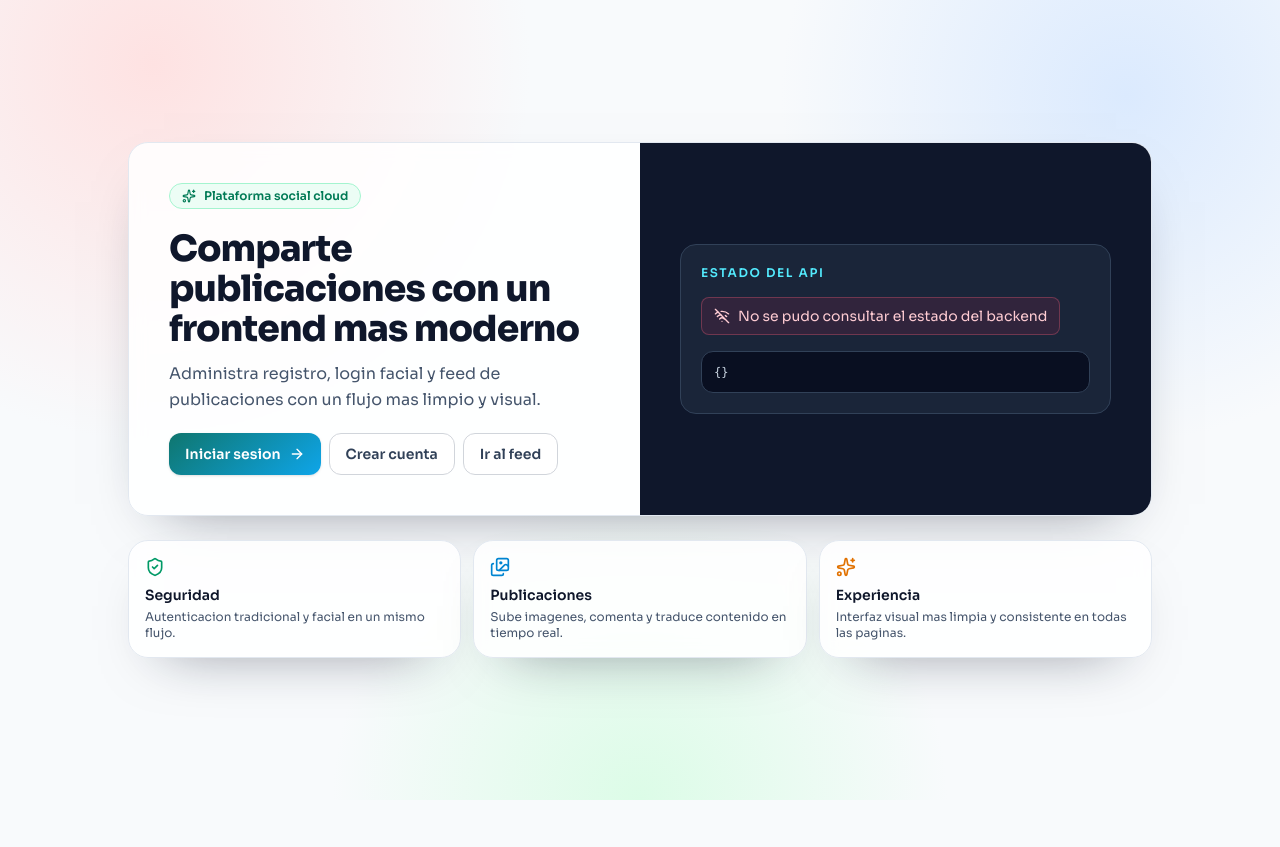
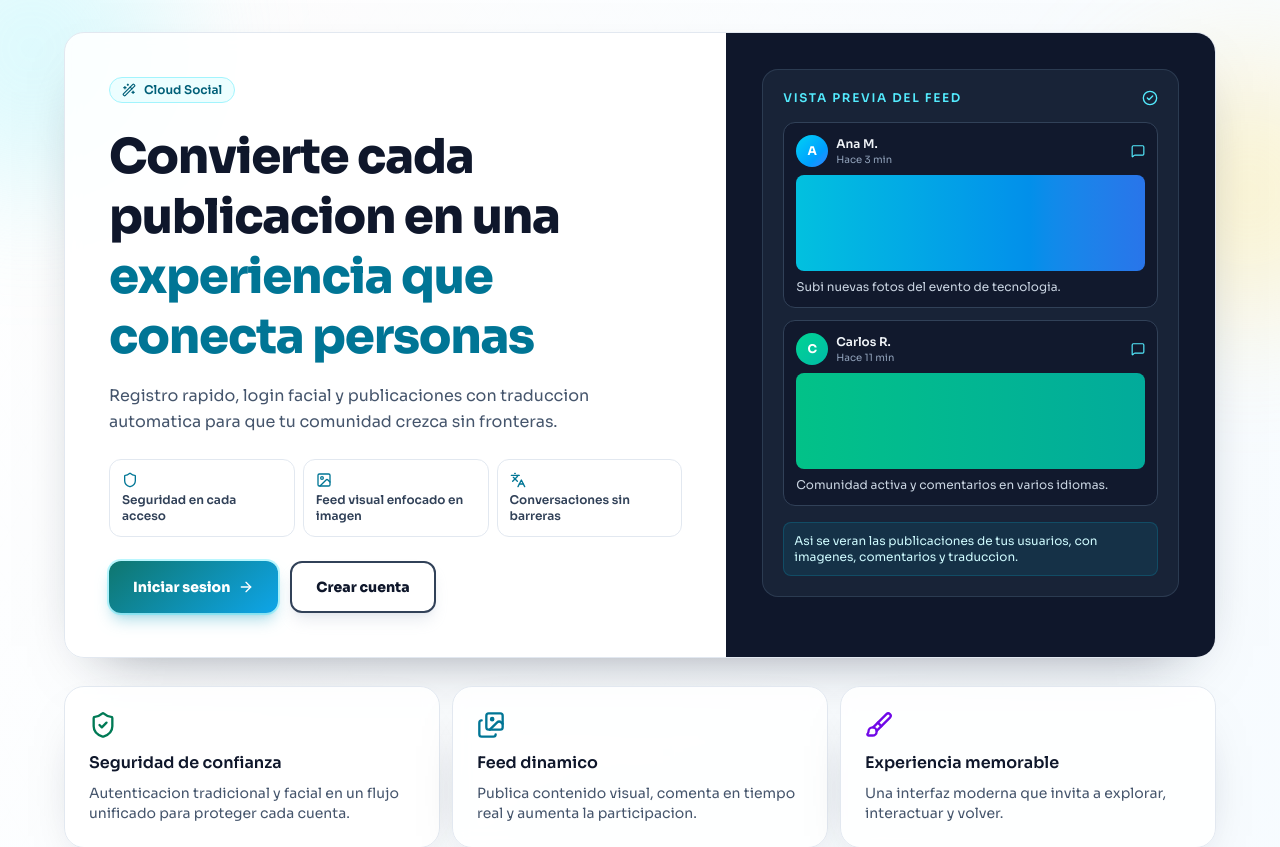
Before and after one commit to Ggi0/SEMINARIO1_A_1S2026_G8, a React app in the folder Proyecto/frontend/: page / in a window 1280 px wide. Shown: the top 847 px of the page. Before the commit the page ends 800 px from the top, so only its background shows below. Built offline with nearby package versions, Linux system fonts and the light colour scheme; no server answers; the HTML template or start-up script is replaced by a standard one.

Commit message:
Vista principal

```diff
--- a/Proyecto/frontend/src/index.css
+++ b/Proyecto/frontend/src/index.css
@@ -15,9 +15,12 @@ body {
 	font-family: "Sora", "Segoe UI", sans-serif;
 	color: #111827;
 	background:
-		radial-gradient(circle at 12% 8%, #fee2e2 0%, transparent 28%),
-		radial-gradient(circle at 88% 12%, #dbeafe 0%, transparent 26%),
-		radial-gradient(circle at 50% 100%, #dcfce7 0%, transparent 30%),
+		linear-gradient(120deg, rgba(255, 255, 255, 0.92), rgba(246, 251, 255, 0.98)),
+		repeating-linear-gradient(60deg, rgba(15, 23, 42, 0.028) 0 1px, transparent 1px 28px),
+		repeating-linear-gradient(-60deg, rgba(15, 23, 42, 0.028) 0 1px, transparent 1px 28px),
+		radial-gradient(circle at 18% 12%, #fee2e2 0%, transparent 22%),
+		radial-gradient(circle at 84% 10%, #dbeafe 0%, transparent 22%),
+		radial-gradient(circle at 50% 96%, #dcfce7 0%, transparent 24%),
 		#f8fafc;
 }
 
@@ -51,12 +54,14 @@ body {
 }
 
 .btn-muted {
-	border: 1px solid #d1d5db;
+	border: 1px solid #94a3b8;
 	background: #ffffff;
+	color: #0f172a;
 }
 
 .btn-muted:hover {
-	background: #f8fafc;
+	background: #f1f5f9;
+	border-color: #64748b;
 }
 
 .input-modern {
--- a/Proyecto/frontend/src/pages/home.jsx
+++ b/Proyecto/frontend/src/pages/home.jsx
@@ -1,103 +1,158 @@
-import { useEffect, useState } from "react";
 import { Link } from "react-router-dom";
-import { Sparkles, ShieldCheck, Images, ArrowRight, Wifi, WifiOff } from "lucide-react";
-import { getApiStatus } from "../services/api_servicio";
+import {
+  Sparkles,
+  ShieldCheck,
+  Images,
+  ArrowRight,
+  Users,
+  WandSparkles,
+  Languages,
+  Shield,
+  Image as ImageIcon,
+  MessageSquare,
+  CircleCheck,
+  Brush,
+} from "lucide-react";
 
 function Home() {
-  const [data, setData] = useState(null);
-  const [error, setError] = useState("");
-
-  useEffect(() => {
-    getApiStatus()
-      .then(setData)
-      .catch(() => setError("No se pudo consultar el estado del backend"));
-  }, []);
+  const feedDemo = [
+    {
+      usuario: "Ana M.",
+      tiempo: "Hace 3 min",
+      texto: "Subi nuevas fotos del evento de tecnologia.",
+      color: "from-cyan-400 to-blue-500",
+    },
+    {
+      usuario: "Carlos R.",
+      tiempo: "Hace 11 min",
+      texto: "Comunidad activa y comentarios en varios idiomas.",
+      color: "from-emerald-400 to-teal-500",
+    },
+  ];
 
   return (
-    <div className="page-wrap flex items-center justify-center">
-      <div className="w-full max-w-5xl space-y-6">
+    <div className="page-wrap relative flex items-center justify-center overflow-hidden">
+      <div className="pointer-events-none absolute -left-28 -top-24 h-72 w-72 rounded-full bg-cyan-200/35 blur-3xl" />
+      <div className="pointer-events-none absolute -right-24 top-16 h-64 w-64 rounded-full bg-amber-200/35 blur-3xl" />
+      <div className="pointer-events-none absolute bottom-8 left-1/2 h-56 w-56 -translate-x-1/2 rounded-full bg-emerald-200/30 blur-3xl" />
+
+      <div className="relative w-full max-w-6xl space-y-7">
         <section className="glass-card overflow-hidden">
-          <div className="grid gap-0 md:grid-cols-2">
-            <div className="space-y-5 p-8 md:p-10">
-              <span className="inline-flex items-center gap-2 rounded-full border border-emerald-200 bg-emerald-50 px-3 py-1 text-xs font-semibold text-emerald-700">
-                <Sparkles className="h-3.5 w-3.5" />
-                Plataforma social cloud
+          <div className="grid gap-0 lg:grid-cols-[1.15fr_0.85fr]">
+            <div className="space-y-6 p-8 md:p-11">
+              <span className="inline-flex items-center gap-2 rounded-full border border-cyan-200 bg-cyan-50 px-3 py-1 text-xs font-semibold text-cyan-800">
+                <WandSparkles className="h-3.5 w-3.5" />
+                Cloud Social
               </span>
 
-              <div className="space-y-3">
-                <h1 className="text-3xl font-extrabold tracking-tight text-slate-900 md:text-4xl">
-                  Comparte publicaciones con un frontend mas moderno
+              <div className="space-y-4">
+                <h1 className="text-3xl font-extrabold leading-tight tracking-tight text-slate-900 md:text-5xl">
+                  Convierte cada publicacion en una
+                  <span className="block text-cyan-700">
+                    experiencia que conecta personas
+                  </span>
                 </h1>
-                <p className="text-sm leading-relaxed text-slate-600 md:text-base">
-                  Administra registro, login facial y feed de publicaciones con un flujo mas limpio y visual.
+                <p className="max-w-xl text-sm leading-relaxed text-slate-600 md:text-base">
+                  Registro rapido, login facial y publicaciones con traduccion automatica para que tu comunidad
+                  crezca sin fronteras.
                 </p>
               </div>
 
-              <div className="flex flex-wrap gap-2">
+              <div className="grid gap-2 text-xs font-semibold text-slate-700 sm:grid-cols-3">
+                <div className="rounded-xl border border-slate-200 bg-white/90 px-3 py-3">
+                  <Shield className="mb-1 h-4 w-4 text-cyan-700" />
+                  Seguridad en cada acceso
+                </div>
+                <div className="rounded-xl border border-slate-200 bg-white/90 px-3 py-3">
+                  <ImageIcon className="mb-1 h-4 w-4 text-cyan-700" />
+                  Feed visual enfocado en imagen
+                </div>
+                <div className="rounded-xl border border-slate-200 bg-white/90 px-3 py-3">
+                  <Languages className="mb-1 h-4 w-4 text-cyan-700" />
+                  Conversaciones sin barreras
+                </div>
+              </div>
+
+              <div className="flex flex-wrap gap-3">
                 <Link
                   to="/login"
-                  className="btn-brand inline-flex items-center gap-2 rounded-xl px-4 py-2.5 text-sm font-semibold text-white shadow-sm transition"
+                  className="btn-brand inline-flex items-center gap-2 rounded-xl px-6 py-3.5 text-sm font-extrabold text-white shadow-lg shadow-cyan-600/30 ring-2 ring-cyan-300/40 transition hover:scale-[1.02]"
                 >
                   Iniciar sesion
                   <ArrowRight className="h-4 w-4" />
                 </Link>
                 <Link
                   to="/registro"
-                  className="btn-muted inline-flex items-center gap-2 rounded-xl px-4 py-2.5 text-sm font-semibold text-slate-700 transition"
+                  className="inline-flex items-center gap-2 rounded-xl border-2 border-slate-700 bg-white px-6 py-3.5 text-sm font-extrabold text-slate-900 shadow-lg shadow-slate-400/20 transition hover:-translate-y-0.5 hover:bg-slate-100"
                 >
                   Crear cuenta
-                </Link>
-                <Link
-                  to="/publicaciones"
-                  className="btn-muted inline-flex items-center gap-2 rounded-xl px-4 py-2.5 text-sm font-semibold text-slate-700 transition"
-                >
-                  Ir al feed
                 </Link>
               </div>
             </div>
 
-            <div className="flex items-center bg-slate-900 p-8 md:p-10">
-              <div className="w-full space-y-4 rounded-2xl border border-slate-700 bg-slate-800/80 p-5 text-slate-100">
-                <p className="text-xs font-semibold uppercase tracking-[0.14em] text-cyan-300">
-                  Estado del API
-                </p>
+            <div className="bg-slate-900 p-7 md:p-9">
+              <div className="space-y-4 rounded-2xl border border-slate-700/80 bg-slate-800/75 p-5 text-slate-100">
+                <div className="flex items-center justify-between">
+                  <p className="text-xs font-semibold uppercase tracking-[0.14em] text-cyan-300">
+                    Vista previa del feed
+                  </p>
+                  <CircleCheck className="h-4 w-4 text-cyan-300" />
+                </div>
 
-                {error ? (
-                  <p className="inline-flex items-center gap-2 rounded-lg border border-rose-400/30 bg-rose-500/10 px-3 py-2 text-sm text-rose-200">
-                    <WifiOff className="h-4 w-4" />
-                    {error}
-                  </p>
-                ) : (
-                  <p className="inline-flex items-center gap-2 rounded-lg border border-emerald-400/30 bg-emerald-500/10 px-3 py-2 text-sm text-emerald-200">
-                    <Wifi className="h-4 w-4" />
-                    {data ? "Conectado" : "Consultando..."}
-                  </p>
-                )}
+                <div className="space-y-3">
+                  {feedDemo.map((item) => (
+                    <article key={item.usuario} className="rounded-xl border border-slate-700 bg-slate-900/80 p-3">
+                      <div className="mb-2 flex items-center justify-between">
+                        <div className="inline-flex items-center gap-2">
+                          <span className={`inline-flex h-8 w-8 items-center justify-center rounded-full bg-gradient-to-br ${item.color} text-xs font-bold text-white`}>
+                            {item.usuario.charAt(0)}
+                          </span>
+                          <div>
+                            <p className="text-xs font-semibold text-slate-100">{item.usuario}</p>
+                            <p className="text-[10px] text-slate-400">{item.tiempo}</p>
+                          </div>
+                        </div>
+                        <MessageSquare className="h-3.5 w-3.5 text-cyan-300" />
+                      </div>
 
-                <pre className="max-h-56 overflow-auto rounded-xl border border-slate-700 bg-slate-950/70 p-3 text-xs text-slate-300">
-                  {JSON.stringify(data || {}, null, 2)}
-                </pre>
+                      <div className={`mb-2 h-24 rounded-lg bg-gradient-to-r ${item.color} opacity-90`} />
+
+                      <p className="text-xs text-slate-300">{item.texto}</p>
+                    </article>
+                  ))}
+                </div>
+
+                <div className="rounded-lg border border-cyan-500/20 bg-cyan-500/10 p-2.5 text-xs text-cyan-100">
+                  Asi se veran las publicaciones de tus usuarios, con imagenes, comentarios y traduccion.
+                </div>
               </div>
             </div>
           </div>
         </section>
 
         <section className="grid gap-3 md:grid-cols-3">
-          <article className="glass-card p-4">
-            <ShieldCheck className="mb-2 h-5 w-5 text-emerald-600" />
-            <h2 className="text-sm font-semibold text-slate-900">Seguridad</h2>
-            <p className="mt-1 text-xs text-slate-600">Autenticacion tradicional y facial en un mismo flujo.</p>
+          <article className="glass-card border-emerald-200/90 bg-emerald-50/55 p-6">
+            <ShieldCheck className="mb-3 h-7 w-7 text-emerald-700" />
+            <h2 className="text-base font-semibold text-slate-900">Seguridad de confianza</h2>
+            <p className="mt-2 text-sm text-slate-600">Autenticacion tradicional y facial en un flujo unificado para proteger cada cuenta.</p>
           </article>
-          <article className="glass-card p-4">
-            <Images className="mb-2 h-5 w-5 text-sky-600" />
-            <h2 className="text-sm font-semibold text-slate-900">Publicaciones</h2>
-            <p className="mt-1 text-xs text-slate-600">Sube imagenes, comenta y traduce contenido en tiempo real.</p>
+          <article className="glass-card border-cyan-200/90 bg-cyan-50/55 p-6">
+            <Images className="mb-3 h-7 w-7 text-cyan-700" />
+            <h2 className="text-base font-semibold text-slate-900">Feed dinamico</h2>
+            <p className="mt-2 text-sm text-slate-600">Publica contenido visual, comenta en tiempo real y aumenta la participacion.</p>
           </article>
-          <article className="glass-card p-4">
-            <Sparkles className="mb-2 h-5 w-5 text-amber-600" />
-            <h2 className="text-sm font-semibold text-slate-900">Experiencia</h2>
-            <p className="mt-1 text-xs text-slate-600">Interfaz visual mas limpia y consistente en todas las paginas.</p>
+          <article className="glass-card border-violet-200/90 bg-violet-50/55 p-6">
+            <Brush className="mb-3 h-7 w-7 text-violet-700" />
+            <h2 className="text-base font-semibold text-slate-900">Experiencia memorable</h2>
+            <p className="mt-2 text-sm text-slate-600">Una interfaz moderna que invita a explorar, interactuar y volver.</p>
           </article>
+        </section>
+
+        <section className="overflow-hidden rounded-3xl bg-slate-900 px-6 py-9 shadow-xl md:px-10 md:py-12">
+          <div className="flex min-h-32 flex-col items-center justify-center text-center">
+            <h3 className="text-5xl font-extrabold tracking-tight text-white md:text-6xl">Cloud Social</h3>
+            <p className="mt-6 text-sm font-medium text-slate-300 md:text-base">Seminario de Sistemas 1 - Grupo 8</p>
+          </div>
         </section>
       </div>
     </div>
```
